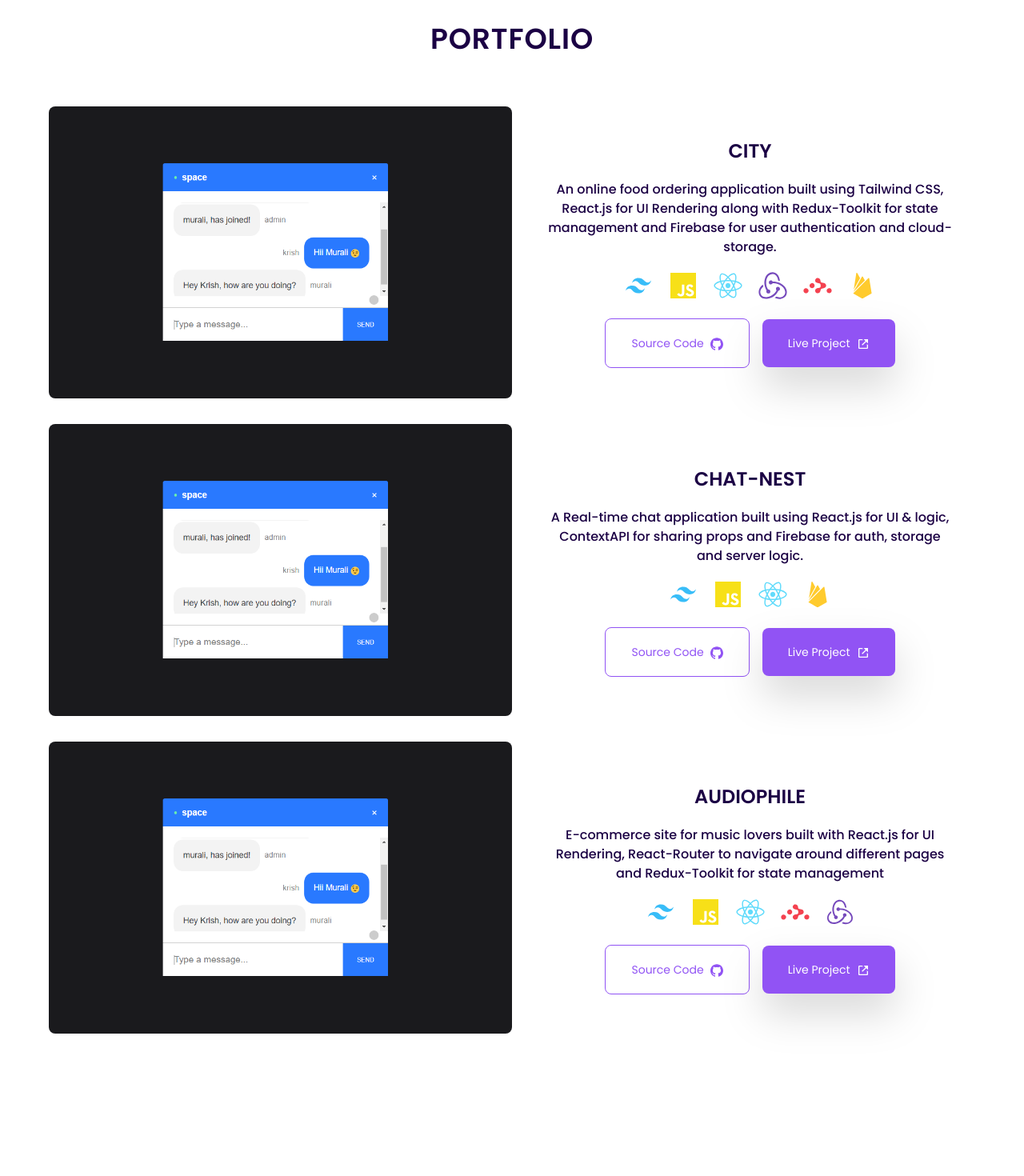
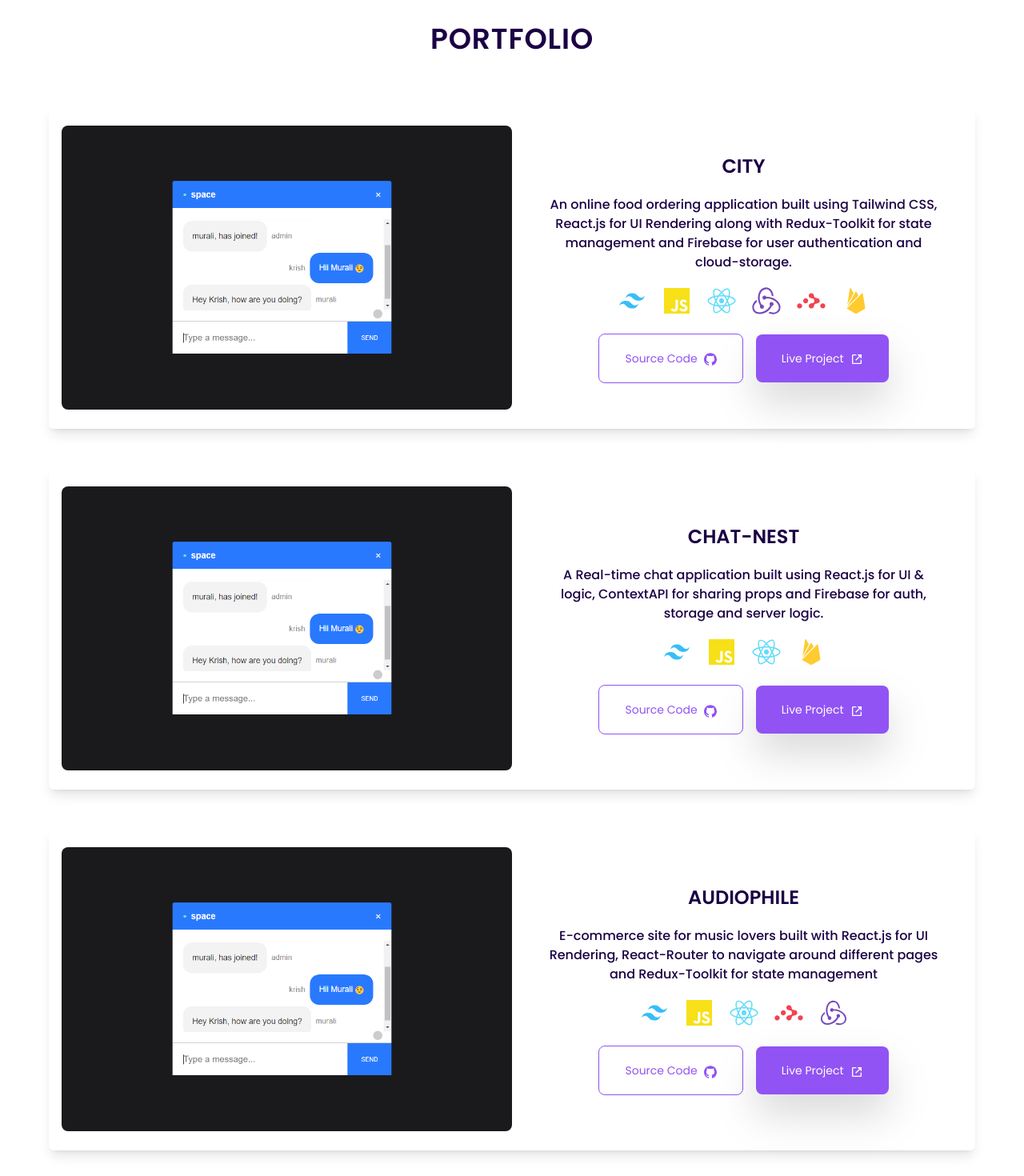
Before and after one commit to krish-98/muralikrishnan-portfolio, a React (Create React App) app: page / in a window 1280 px wide. Shown: the part 2100-3570 px from the top of the page at 80% size. Before the commit the page ends 3424 px from the top, so only its background shows below. Built offline with nearby package versions, Linux system fonts and the light colour scheme.

Commit message:
added subtle animation when hover project

```diff
--- a/src/components/Portfolio.jsx
+++ b/src/components/Portfolio.jsx
@@ -18,7 +18,7 @@ const Portfolio = () => {
       </h2>
 
       {/* Project - 1 */}
-      <div className="flex flex-col gap-4 my-8 lg:flex-row">
+      <div className="flex flex-col gap-4 my-12 p-4 shadow-lg rounded-md md:py-6 lg:flex-row hover:scale-105 transition-all duration-500 ease-in-out">
         {/* Project sceernshot */}
         <img className="rounded-lg lg:w-[50%]" src={Chat} alt="project cover" />
 
@@ -73,7 +73,7 @@ const Portfolio = () => {
       </div>
 
       {/* Project - 2 */}
-      <div className="flex flex-col gap-4 my-8 lg:flex-row">
+      <div className="flex flex-col gap-4 my-12 p-4 shadow-lg rounded-md md:py-6 lg:flex-row hover:scale-105 transition-all duration-500 ease-in-out">
         {/* Project sceernshot */}
         <img className="rounded-lg lg:w-[50%]" src={Chat} alt="project cover" />
 
@@ -124,7 +124,7 @@ const Portfolio = () => {
       </div>
 
       {/* Project - 3 */}
-      <div className="flex flex-col gap-4 my-8 lg:flex-row">
+      <div className="flex flex-col gap-4 my-12 p-4 shadow-lg rounded-md md:py-6 lg:flex-row hover:scale-105 transition-all duration-500 ease-in-out">
         {/* Project sceernshot */}
         <img className="rounded-lg lg:w-[50%]" src={Chat} alt="project cover" />
 
```
